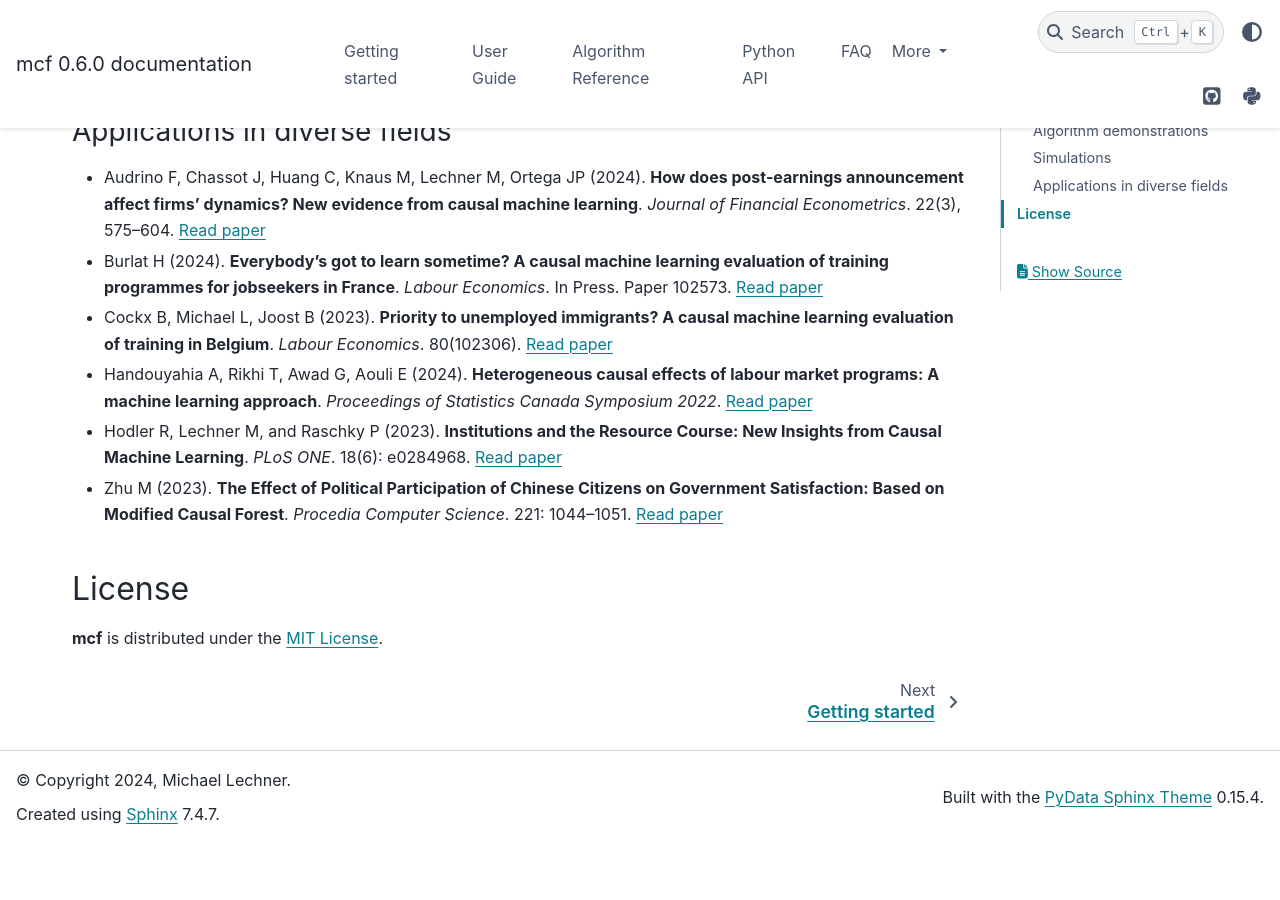
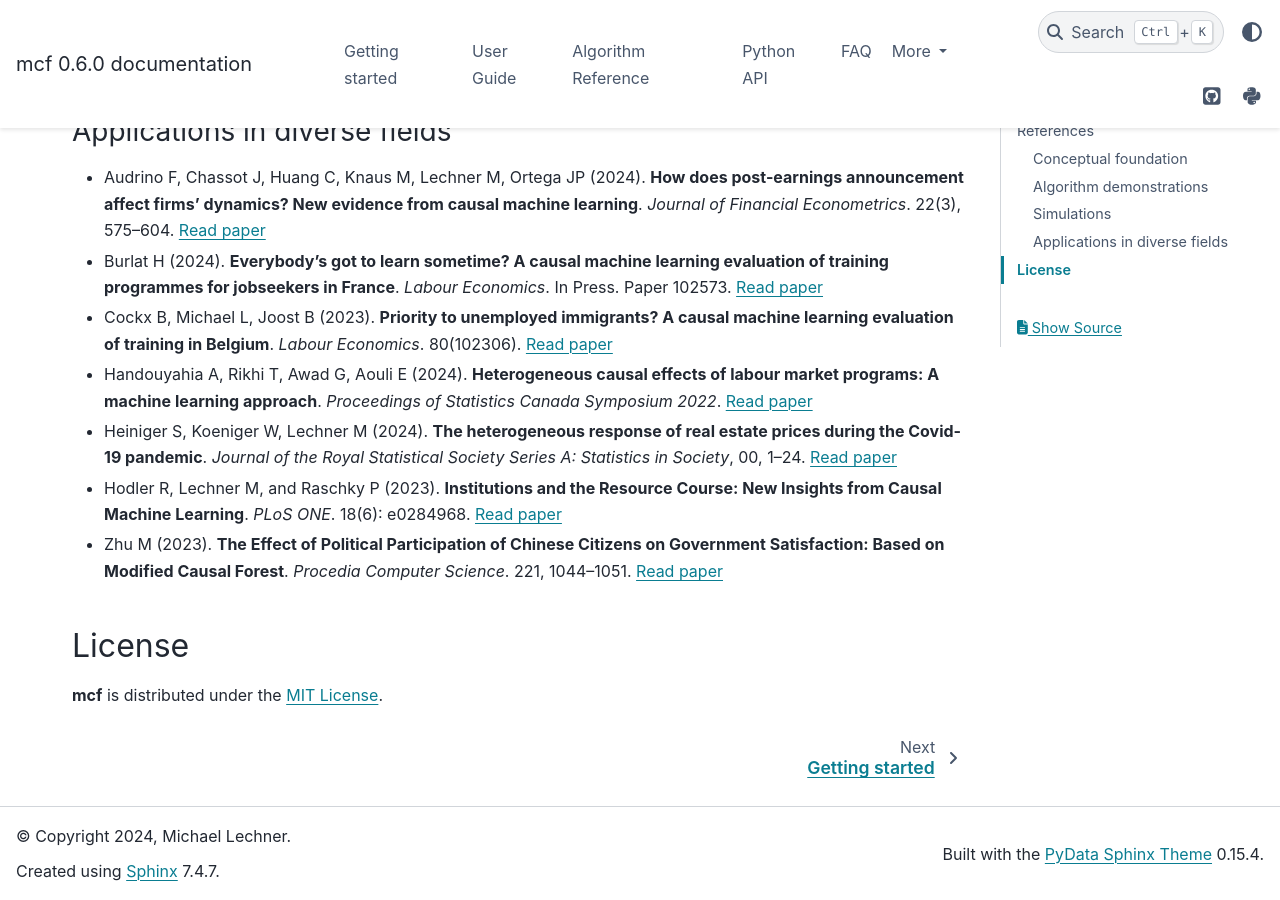
Before and after one commit to MCFpy/mcf, a Sphinx documentation site: the page built from docs/source/index.rst, in a window 1280 px wide and 900 px high, scrolled down 4415 px. Built offline with Sphinx 7.4.7 and the PyData theme 0.15.4, drawn with Linux system fonts in a browser that asks for light colours; before the commit the page ends 5258 px from its top, so only the background shows below that.

Commit message:
Update index.rst papers

```diff
--- a/docs/source/index.rst
+++ b/docs/source/index.rst
@@ -200,9 +200,11 @@
 
 - Handouyahia A, Rikhi T, Awad G, Aouli E (2024). **Heterogeneous causal effects of labour market programs: A machine learning approach**. *Proceedings of Statistics Canada Symposium 2022*. `Read paper <https://www150.statcan.gc.ca/n1/pub/11-522-x/2022001/article/00017-eng.pdf>`__
 
+- Heiniger S, Koeniger W, Lechner M (2024). **The heterogeneous response of real estate prices during the Covid-19 pandemic**. *Journal of the Royal Statistical Society Series A: Statistics in Society*, 00, 1–24. `Read paper <https://doi.org/10.1093/jrsssa/qnae078>`__
+
 - Hodler R, Lechner M, and Raschky P (2023). **Institutions and the Resource Course: New Insights from Causal Machine Learning**. *PLoS ONE*. 18(6): e0284968. `Read paper <https://doi.org/10.1371/journal.pone.0284968>`__
 
-- Zhu M (2023). **The Effect of Political Participation of Chinese Citizens on Government Satisfaction: Based on Modified Causal Forest**. *Procedia Computer Science*. 221: 1044–1051. `Read paper <https://linkinghub.elsevier.com/retrieve/pii/S187705092300844X>`__
+- Zhu M (2023). **The Effect of Political Participation of Chinese Citizens on Government Satisfaction: Based on Modified Causal Forest**. *Procedia Computer Science*. 221, 1044–1051. `Read paper <https://linkinghub.elsevier.com/retrieve/pii/S187705092300844X>`__
 
 License
 -------
```
